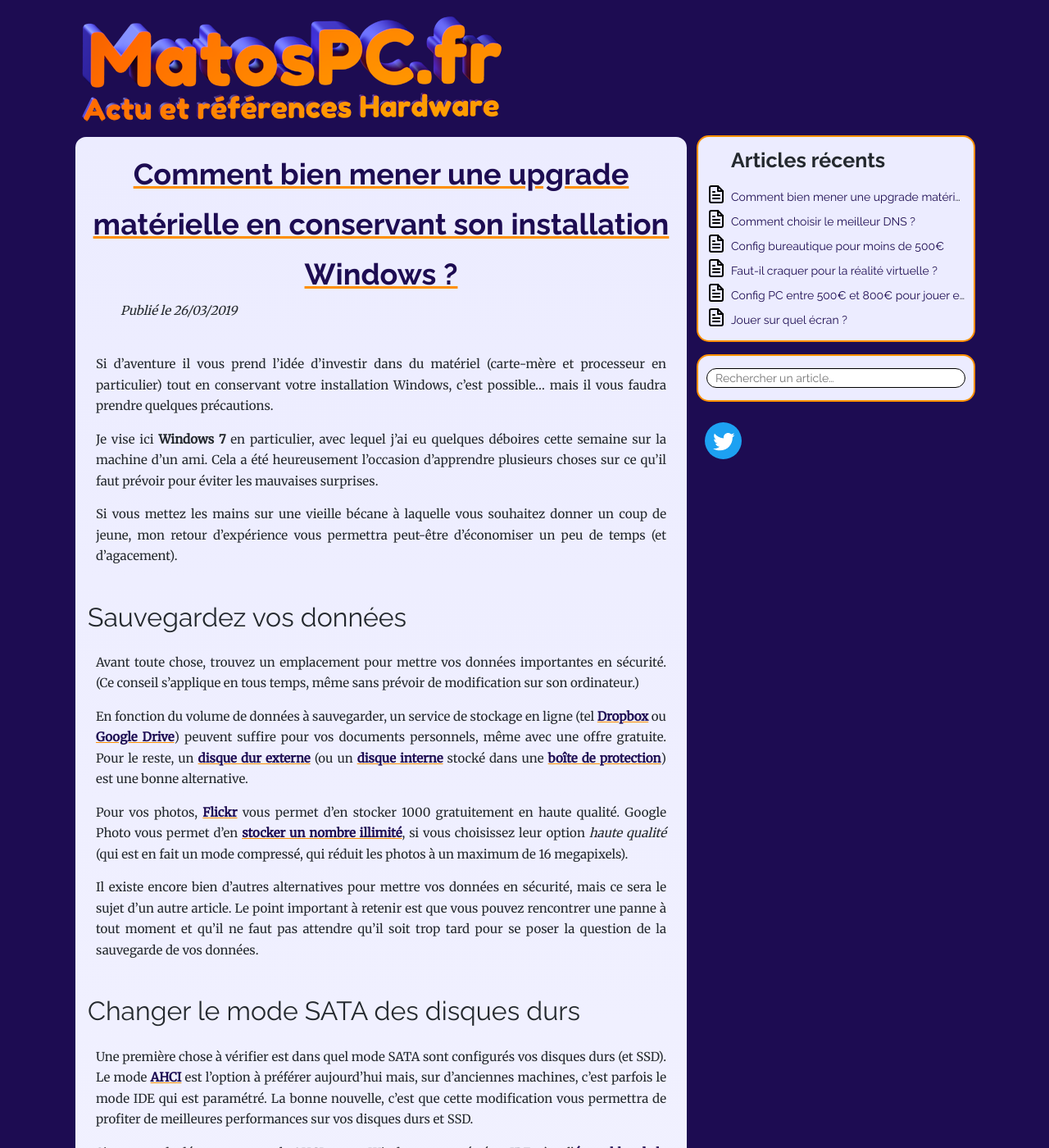
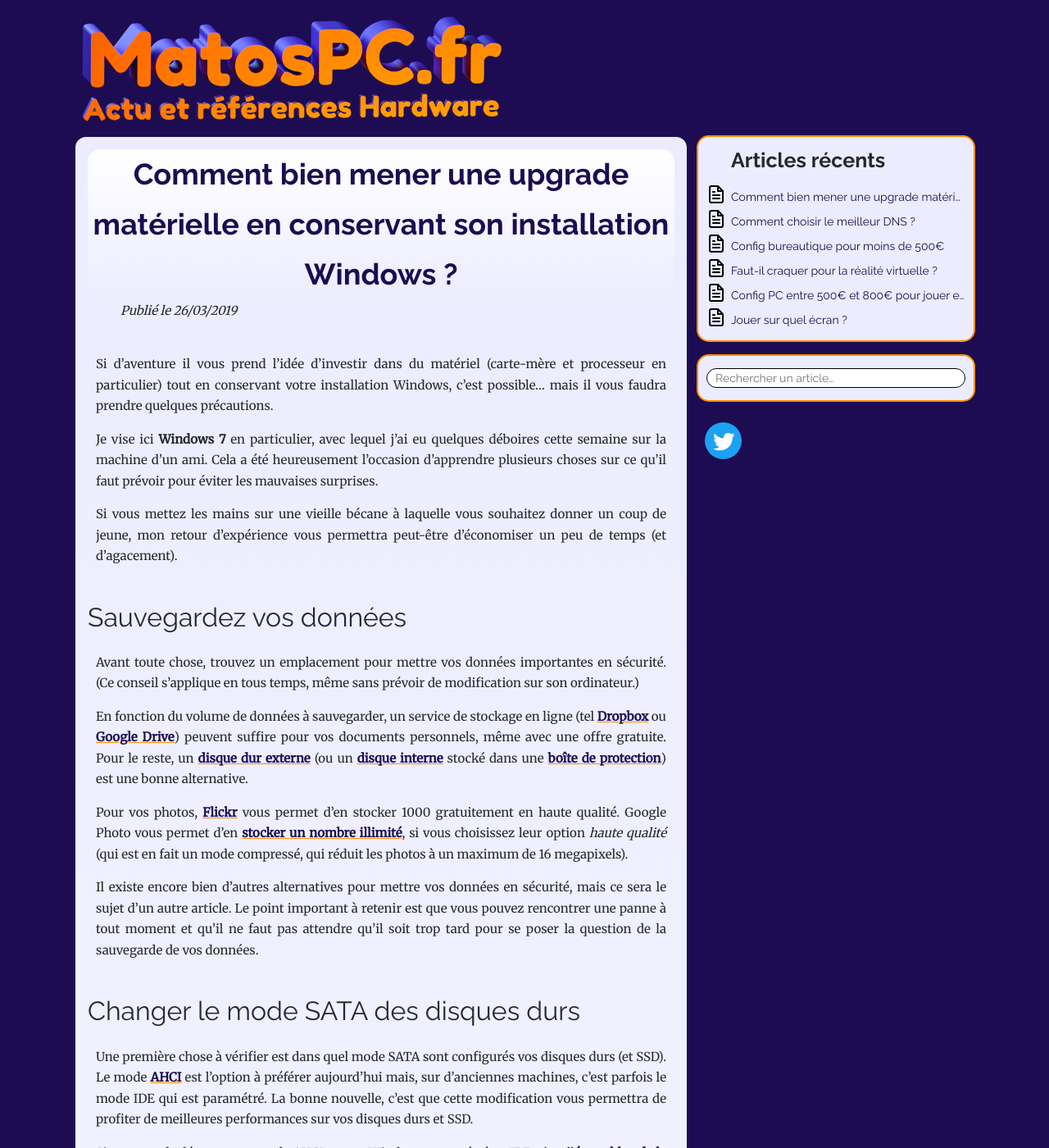
Before and after one commit to matospc/matospc.github.io, a Jekyll site: the page built from index.html, in a window 1280 px wide and 1400 px high. Shown: the whole window at 82% size. Built offline with Jekyll 4.4.1, drawn with Linux system fonts in a browser that asks for light colours.

Commit message:
Modification mineure du style des titres d'articles.

```diff
--- a/assets/css/style.scss
+++ b/assets/css/style.scss
@@ -78,6 +78,12 @@ div#main {
       font-weight: 700;
       padding: 0;
       margin: 15px 0 0 0;
+      background: linear-gradient(to top, #ececff, #fff);
+      border-radius: 15px;
+
+      > a {
+        text-decoration: none;
+      }
     }
 
     h2 {
```
